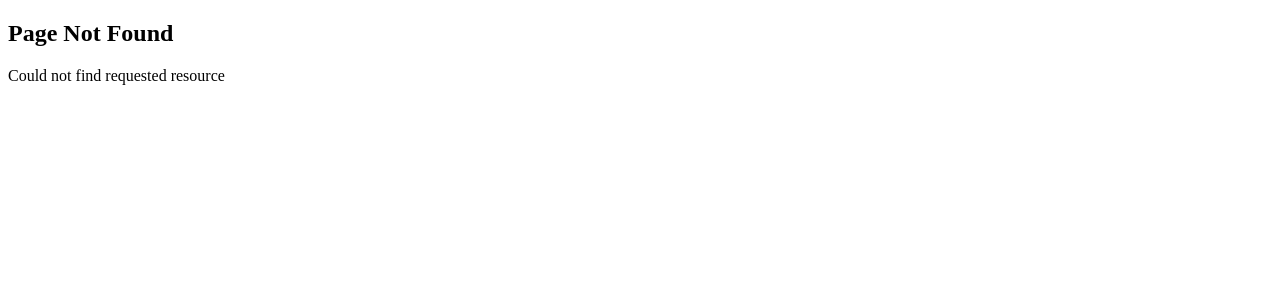
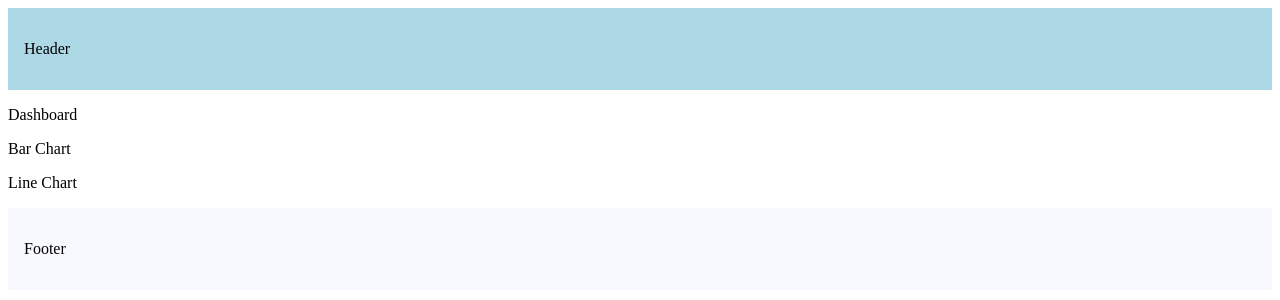
Before and after one commit to harishtm/next-routing-exmp, a Next.js app: page /dashboard in a window 1280 px wide. Before the commit this address had no page. Shown: the top 300 px of the page. Built offline with nearby package versions, Linux system fonts and the light colour scheme.

Commit message:
File colocation and understanding the importance of layout(.tsx or .js)

```diff
--- /dev/null
+++ b/src/app/dashboard/line-chart.tsx
@@ -0,0 +1,9 @@
+const LineChart = () => {
+    return (
+        <div>
+            <p>Line Chart</p>
+        </div>
+    )
+}
+
+export default LineChart
--- /dev/null
+++ b/src/app/dashboard/page.tsx
@@ -0,0 +1,21 @@
+import LineChart from "./line-chart"
+
+const BarChart = () => {
+    return (
+        <div>
+            <p>Bar Chart</p>
+        </div>
+    )
+}
+
+const Dashboard = () => {
+    return (
+        <div>
+            <p>Dashboard</p>
+            <BarChart/>
+            <LineChart/>
+        </div>
+    )
+}
+
+export default Dashboard
--- a/src/app/layout.tsx
+++ b/src/app/layout.tsx
@@ -1,3 +1,6 @@
+import GlobalFooter from "@/components/GlobalFooter"
+import GlobalHeader from "@/components/GlobalHeader"
+
 export const metadata = {
   title: 'Next.js',
   description: 'Generated by Next.js',
@@ -10,7 +13,11 @@ export default function RootLayout({
 }) {
   return (
     <html lang="en">
-      <body>{children}</body>
+      <body>
+        <GlobalHeader/>
+		{children}
+		<GlobalFooter/>
+      </body>
     </html>
   )
 }
--- /dev/null
+++ b/src/components/GlobalFooter.tsx
@@ -0,0 +1,18 @@
+const GlobalFooter = () => {
+    return (
+        <>
+            <footer
+                style={{
+                    backgroundColor: "ghostwhite",
+                    padding: "1rem"
+                }}
+		    >
+                <p>
+                    Footer
+                </p>
+		    </footer>
+        </>
+    )
+}
+
+export default GlobalFooter;
--- /dev/null
+++ b/src/components/GlobalHeader.tsx
@@ -0,0 +1,16 @@
+const GlobalHeader = () => {
+    return (
+        <>
+            <header
+                style={{
+                    backgroundColor: "lightblue",
+                    padding: "1rem"
+                }}
+            >
+			    <p>Header</p>
+            </header>
+        </>
+    )
+}
+
+export default GlobalHeader
```
